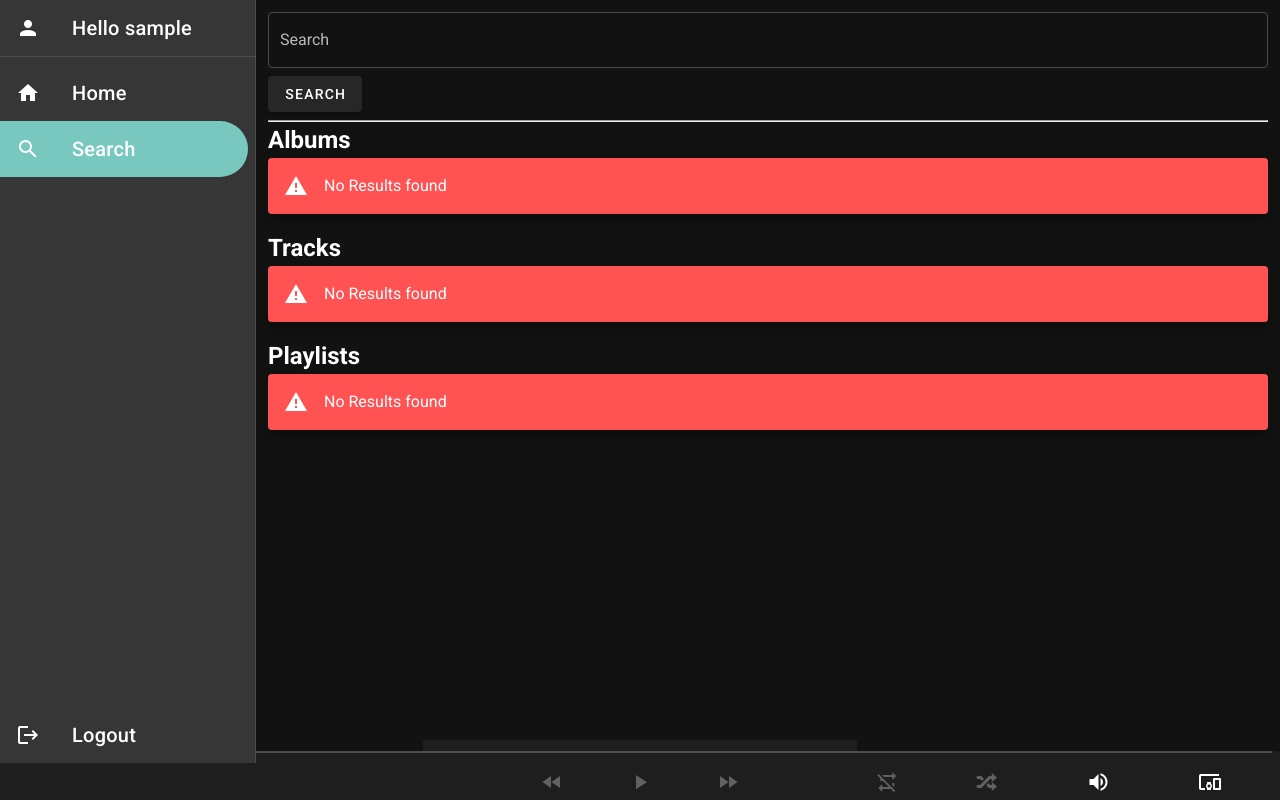
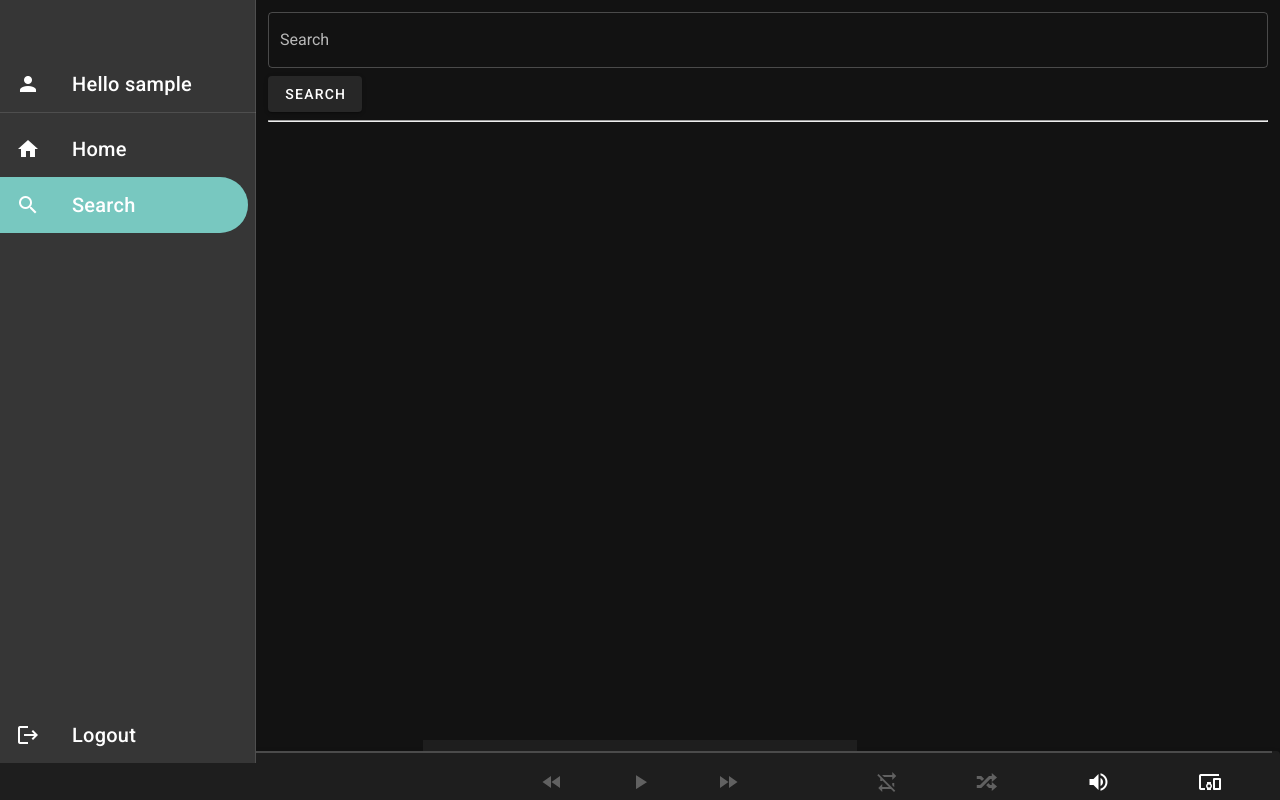
Before and after one commit to cant-code/music_app, a Vue app in the folder frontend/: page /search in a window 1280 px wide. Built offline with nearby package versions, Linux system fonts and the light colour scheme; sample sign-in values are in the browser's storage.

Commit message:
New addition

```diff
--- a/frontend/src/components/Nav-Drawer.vue
+++ b/frontend/src/components/Nav-Drawer.vue
@@ -1,5 +1,10 @@
 <template>
   <v-navigation-drawer permanent :expand-on-hover=true app>
+    <v-list-item class="pl-2">
+      <v-list-item-avatar class="mx-auto">
+        <v-img :src="image"/>
+      </v-list-item-avatar>
+    </v-list-item>
     <v-list-item>
       <v-list-item-icon>
         <v-icon dark>mdi-account</v-icon>
@@ -48,6 +53,11 @@
 
 <script>
 export default {
+  data() {
+    return {
+      image: require('@/assets/LOGO-resize.png'),
+    }
+  },
   methods: {
     logout() {
         this.$store.dispatch('auth/logoutUser').then(() => {this.$router.push('/login');});
--- a/frontend/src/components/search.vue
+++ b/frontend/src/components/search.vue
@@ -1,9 +1,11 @@
 <template>
   <v-container>
-    <v-text-field v-model="searchTerm" hide-details label="Search" outlined></v-text-field>
-    <v-btn @click="search" class="my-2">Search</v-btn>
+    <v-form @submit.prevent="search">
+      <v-text-field v-model="searchTerm" hide-details label="Search" outlined></v-text-field>
+      <v-btn type="submit" @click="search" class="my-2">Search</v-btn>
+    </v-form>
     <hr/>
-    <section>
+    <section v-if="searched">
       <h2>Albums</h2>
       <v-sheet class="mx-auto" elevation="8">
         <v-slide-group class="pa-4" v-if="albums.total > 0">
@@ -19,7 +21,7 @@
         <v-alert v-else type="error">No Results found</v-alert>
       </v-sheet>
     </section>
-    <section>
+    <section v-if="searched">
       <h2>Tracks</h2>
       <v-sheet class="mx-auto" elevation="8">
         <v-slide-group class="pa-4" v-if="tracks.total > 0">
@@ -35,7 +37,7 @@
         <v-alert v-else type="error">No Results found</v-alert>
       </v-sheet>
     </section>
-    <section>
+    <section v-if="searched">
       <h2>Playlists</h2>
       <v-sheet class="mx-auto" elevation="8">
         <v-slide-group class="pa-4" v-if="playlists.total > 0">
@@ -63,7 +65,8 @@ export default {
       albums: {},
       playlists: {},
       artists: {},
-      tracks: {}
+      tracks: {},
+      searched: false,
     }
   },
   methods: {
@@ -73,6 +76,7 @@ export default {
             this.playlists = { 'total': res.data.playlists.total, 'items': res.data.playlists.items };
             this.artists = { 'total': res.data.artists.total, 'items': res.data.artists.items };
             this.tracks = { 'total': res.data.tracks.total, 'items': res.data.tracks.items };
+            this.searched = true;
           }).catch(e => console.log(e));
     },
     async track(clickedId) {
```
Also changed, not shown: 22 other files (tests, documents, lock files or other folders).
